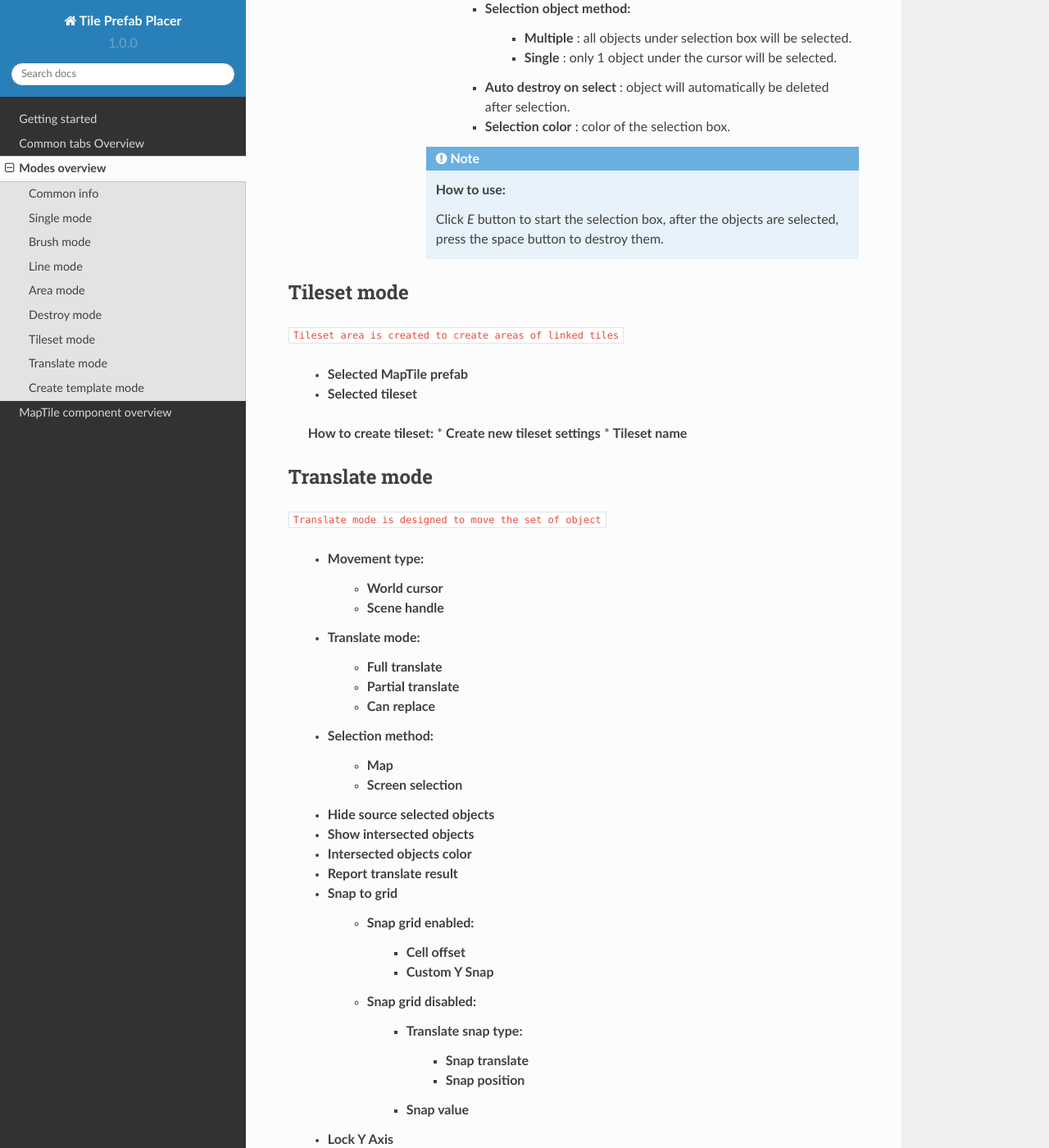
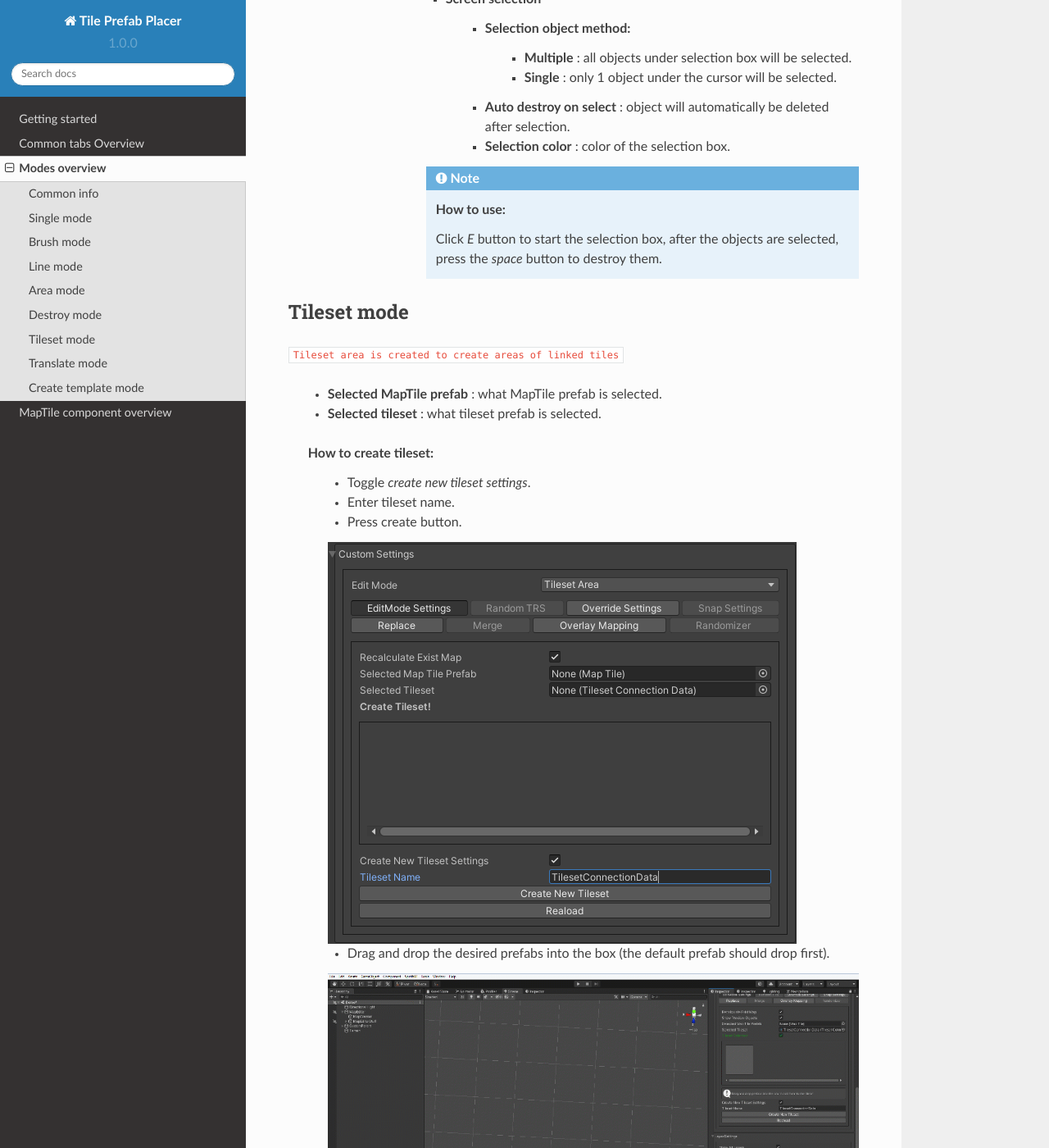
Before and after one commit to tawi1/Tile-Prefab-Placer, a Sphinx documentation site: the page built from docs/source/modes.rst, in a window 1280 px wide and 1400 px high, scrolled down 11127 px. Shown: the whole window at 82% size. Built offline with Sphinx 7.4.7 and the Read the Docs theme 2.0.0, drawn with Linux system fonts in a browser that asks for light colours; some of the changed text lies outside the part shown.

Commit message:
Added tileset info

```diff
--- a/docs/source/modes.rst
+++ b/docs/source/modes.rst
@@ -251,7 +251,7 @@ Destroy mode
 		.. note::
 			**How to use:**
 
-			Click `E` button to start the destroy area, after the area is set, press the E button again.
+			Click `E` button to start the destroy area, after the area is set, press the `E` button again to destroy the selected area.
 
 		* **Raycast deletion:**
 			* **Common delete settings:**
@@ -289,7 +289,7 @@ Destroy mode
 				.. note::
 					**How to use:**
 
-					Click `E` button to start the selection box, after the objects are selected, press the space button to destroy them.
+					Click `E` button to start the selection box, after the objects are selected, press the `space` button to destroy them.
 
 
 Tileset mode
@@ -297,12 +297,30 @@ Tileset mode
 
 ``Tileset area is created to create areas of linked tiles``
 
-	* **Selected MapTile prefab**
-	* **Selected tileset**
+	* **Selected MapTile prefab** : what MapTile prefab is selected.
+	* **Selected tileset** : what tileset prefab is selected.
 
 	**How to create tileset:**
-	* **Create new tileset settings**
-	* **Tileset name**
+		* Toggle `create new tileset settings`.
+		* Enter tileset name.
+		* Press create button.
+		.. image:: images/modes/TilesetArea/TilesetAreaTab1.png
+
+		* Drag and drop the desired prefabs into the box (the default prefab should drop first).
+
+		.. image:: images/modes/TilesetArea/TilesetAnim1.gif
+		* Press open tile edit mode prefab to configure the tile set.
+		* Select the cells where the connection of the tiles will be.
+
+			.. image:: images/modes/TilesetArea/TilesetAnim2.gif
+			.. image:: images/modes/TilesetArea/TilesetAnim3.gif
+
+	.. note::
+		**How to use:**
+
+		Click `E` button to start the tileset area, after the area is set, press the `E` button again to spawn tileset area.
+
+
 
 Translate mode
 ------------
```
Also changed, not shown: docs/source/images/modes/TilesetArea/TilesetAnim1.gif (added), docs/source/images/modes/TilesetArea/TilesetAnim2.gif (added), docs/source/images/modes/TilesetArea/TilesetAnim3.gif (added), docs/source/images/modes/TilesetArea/TilesetAreaTab1.png (added).
